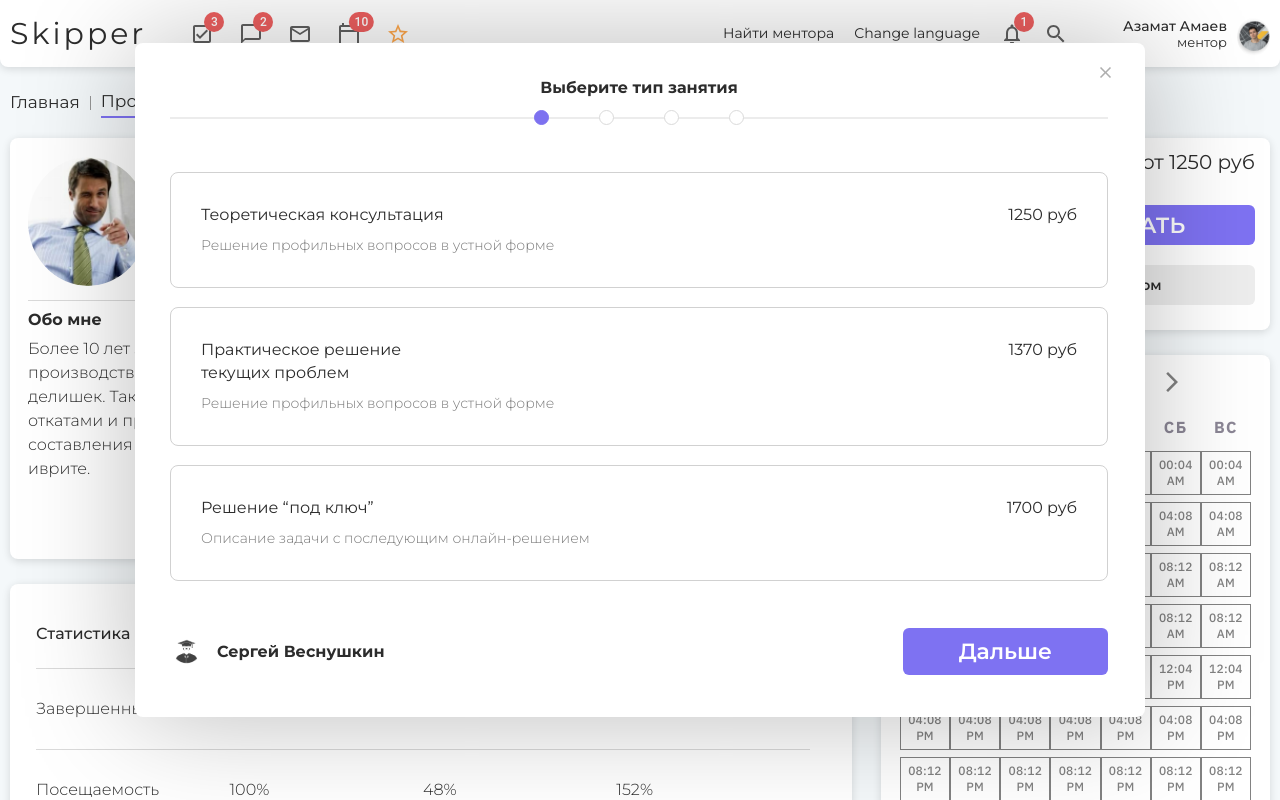
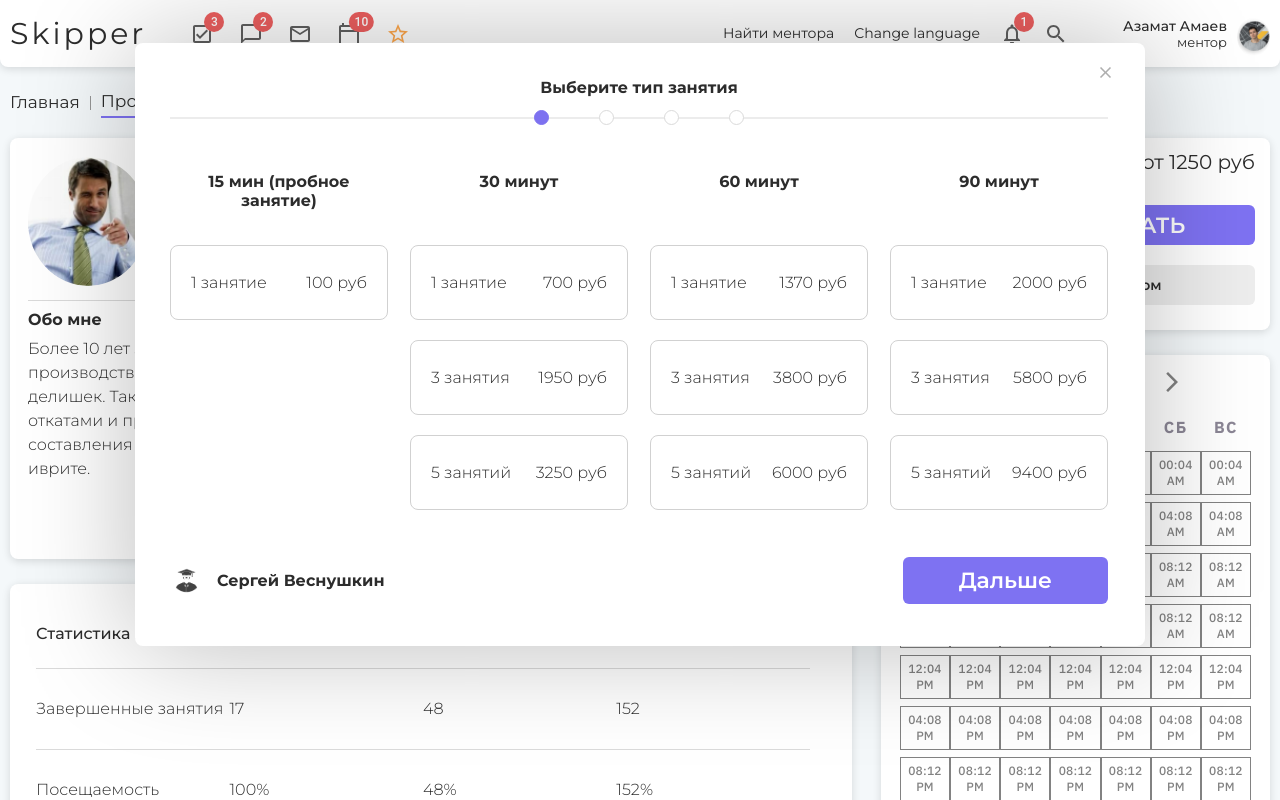
Before and after one commit to Hlopunoff/skipper, a React (Create React App) app: page /mentor-page in a window 1280 px wide. Shown: the top 800 px of the page. Built offline with nearby package versions, Linux system fonts and the light colour scheme.

Commit message:
Добавил основной контент второго экрана модального окна, но необходимы еще доработки

```diff
--- a/src/components/modal/Modal.tsx
+++ b/src/components/modal/Modal.tsx
@@ -43,7 +43,7 @@ export const Modal = () => {
                     <div className={st['step']}></div>
                     <div className={st['step']}></div>
                 </div>
-                <div className={st['modal__options']}>
+                <div className={st['modal__options']} style={{display: 'none'}}>
                     <div className={st['option']}>
                         <div className={st['option__info']}>
                             <h4 className={st['option__title']}>Теоретическая консультация</h4>
@@ -66,6 +66,64 @@ export const Modal = () => {
                         <span className={st['option__price']}>1700 руб</span>
                     </div>
                 </div>
+                <div className={st['modal__timetable']}>
+                    <div className={st['timetable__categories']}>
+                        <h2 className={st['timetable__category']}>15 мин (пробное занятие)</h2>
+                        <h2 className={st['timetable__category']}>30 минут</h2>
+                        <h2 className={st['timetable__category']}>60 минут</h2>
+                        <h2 className={st['timetable__category']}>90 минут</h2>
+                    </div>
+                    <div className={st['timetable__categories']}>
+                        <div className={st['timetable__category']}>
+                            <div className={st['timetable__available']}>
+                                <span className="timetable__amountOfLessons">1 занятие</span>
+                                <span className="timetable__priceOfLessons">100 руб</span>
+                            </div>
+                        </div>
+                        <div className={st['timetable__category']}>
+                            <div className={st['timetable__available']}>
+                                <span className="timetable__amountOfLessons">1 занятие</span>
+                                <span className="timetable__priceOfLessons">700 руб</span>
+                            </div>
+                            <div className={st['timetable__available']}>
+                                <span className="timetable__amountOfLessons">3 занятия</span>
+                                <span className="timetable__priceOfLessons">1950 руб</span>
+                            </div>
+                            <div className={st['timetable__available']}>
+                                <span className="timetable__amountOfLessons">5 занятий</span>
+                                <span className="timetable__priceOfLessons">3250 руб</span>
+                            </div>
+                        </div>
+                        <div className={st['timetable__category']}>
+                            <div className={st['timetable__available']}>
+                                <span className="timetable__amountOfLessons">1 занятие</span>
+                                <span className="timetable__priceOfLessons">1370 руб</span>
+                            </div>
+                            <div className={st['timetable__available']}>
+                                <span className="timetable__amountOfLessons">3 занятия</span>
+                                <span className="timetable__priceOfLessons">3800 руб</span>
+                            </div>
+                            <div className={st['timetable__available']}>
+                                <span className="timetable__amountOfLessons">5 занятий</span>
+                                <span className="timetable__priceOfLessons">6000 руб</span>
+                            </div>
+                        </div>
+                        <div className={st['timetable__category']}>
+                            <div className={st['timetable__available']}>
+                                <span className="timetable__amountOfLessons">1 занятие</span>
+                                <span className="timetable__priceOfLessons">2000 руб</span>
+                            </div>
+                            <div className={st['timetable__available']}>
+                                <span className="timetable__amountOfLessons">3 занятия</span>
+                                <span className="timetable__priceOfLessons">5800 руб</span>
+                            </div>
+                            <div className={st['timetable__available']}>
+                                <span className="timetable__amountOfLessons">5 занятий</span>
+                                <span className="timetable__priceOfLessons">9400 руб</span>
+                            </div>
+                        </div>
+                    </div>
+                </div>
                 <div className={st['modal__descr']}>
                     <div className={st['modal__mentor']}>
                         <div className={st['mentor__logo-wrap']}>
--- a/src/components/modal/modal.module.scss
+++ b/src/components/modal/modal.module.scss
@@ -98,6 +98,49 @@
             color: $main-color;
         }
     }
+    &__timetable {
+        display: flex;
+        flex-direction: column;
+        row-gap: 35px;
+        .timetable {
+            &__categories {
+                display: grid;
+                grid-template-columns: repeat(4, 1fr);
+                column-gap: 22px;
+                &:not(div) {
+                    align-items: center;
+                }
+            }
+            &__category {
+                display: flex;
+                flex-direction: column;
+                row-gap: 20px;
+                &:not(div) {
+                    text-align: center;
+                    font-style: normal;
+                    font-weight: 700;
+                    font-size: 16px;
+                    line-height: 19px;
+                    color: $main-color;
+                }
+            }
+            &__available {
+                width: 100%;
+                display: flex;
+                align-items: center;
+                justify-content: space-between;
+                padding: 25px 20px;
+                background: #FFFFFF;
+                border: 1px solid #D1D1D1;
+                border-radius: 8px;
+                font-style: normal;
+                font-weight: 300;
+                font-size: 16px;
+                line-height: 23px;
+                color: $main-color;
+            }
+        }
+    }
     &__descr {
         display: flex;
         align-items: center;
```
